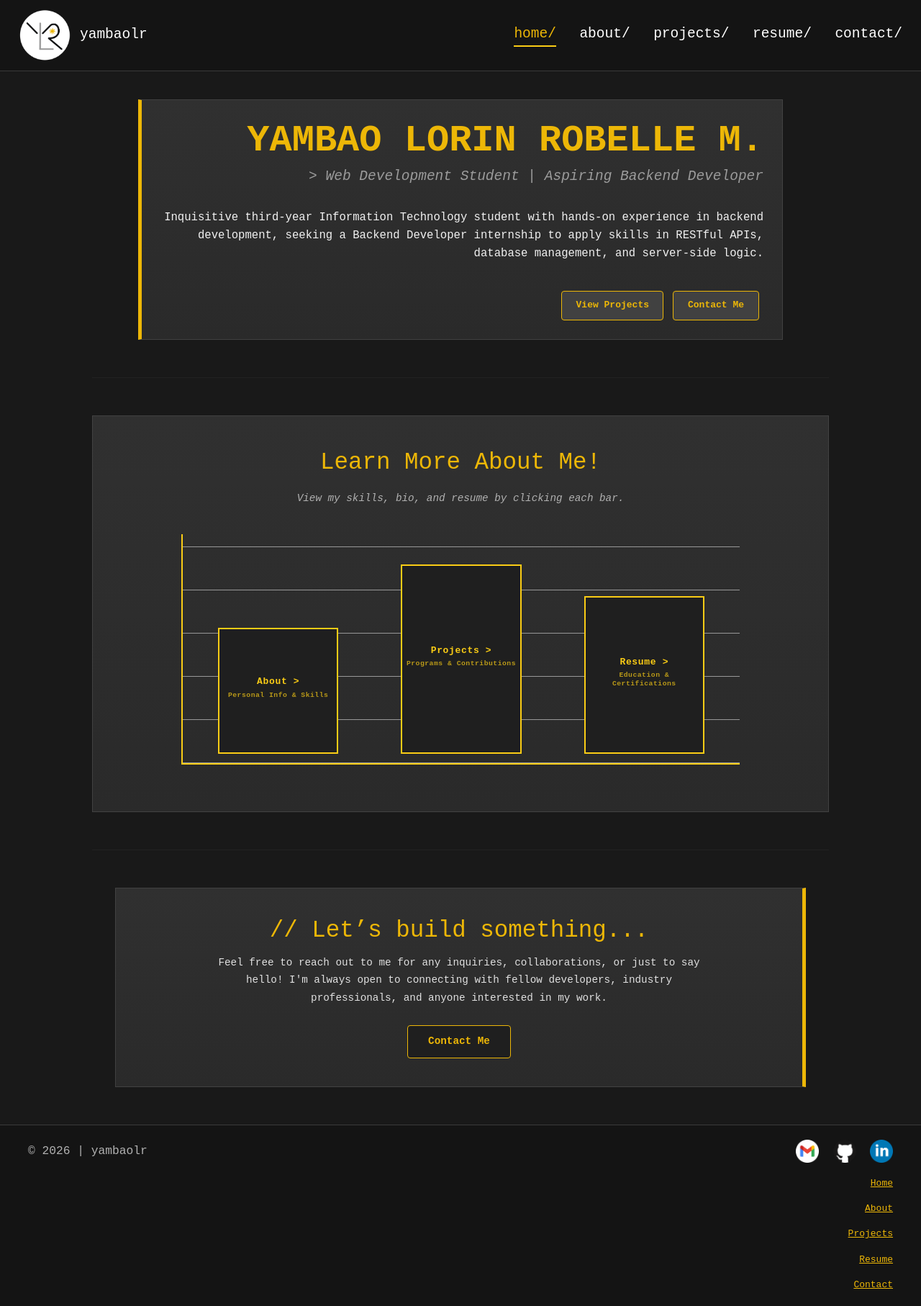
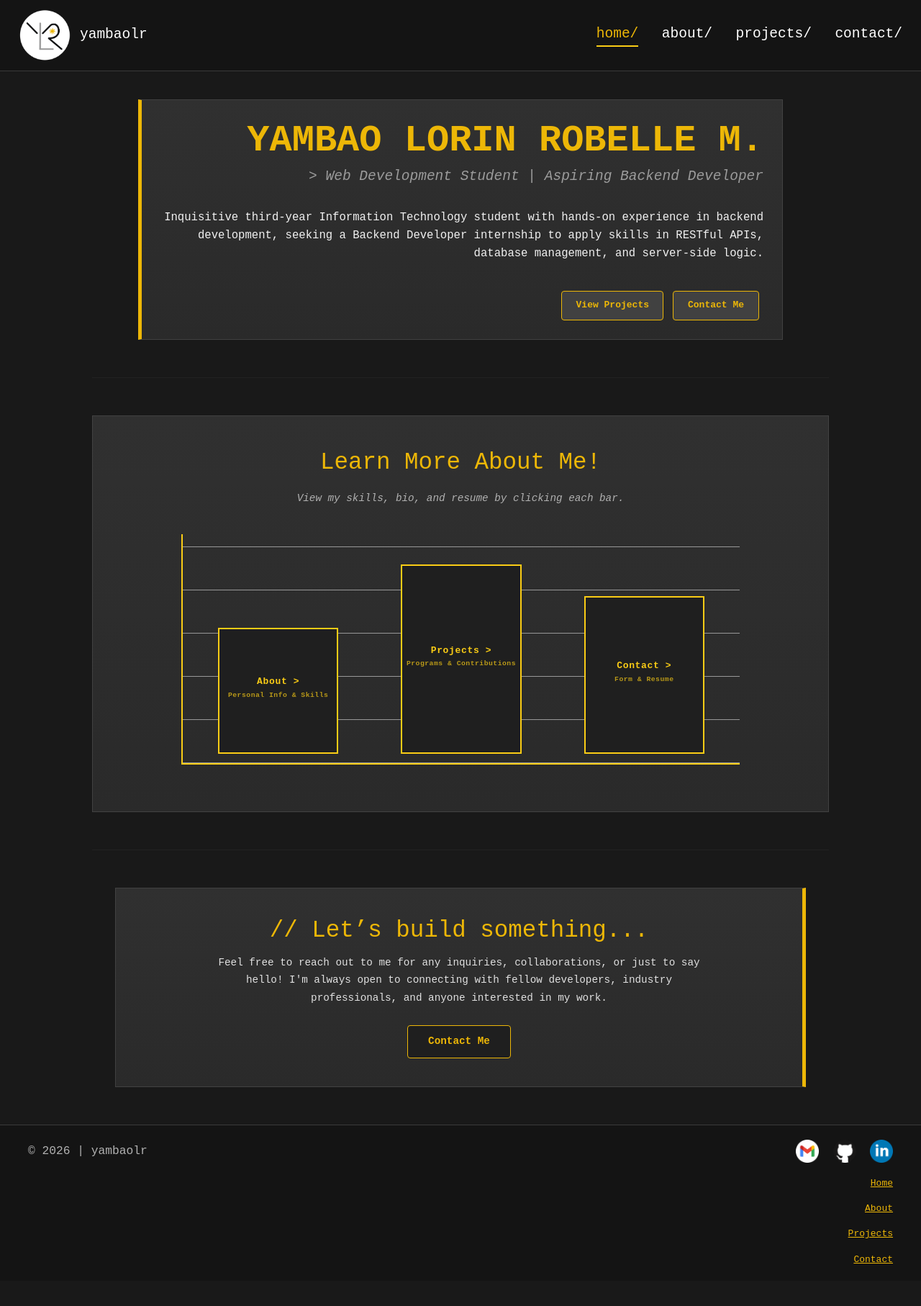
Before and after one commit to yambaolr/YLR-Portfolio, an Angular app: page /#/ in a window 1280 px wide. Shown: the whole page at 72% size. After the commit the page ends 1779 px from the top, so only its background shows below. Built offline with nearby package versions, Linux system fonts and the light colour scheme.

Commit message:
🗑️ remove Resume component
- will merge with Contact Page

```diff
--- a/src/app/app.html
+++ b/src/app/app.html
@@ -5,7 +5,6 @@
     <a routerLink="/" routerLinkActive="active" [routerLinkActiveOptions]="{exact: true}">home/</a>
     <a routerLink="/about" routerLinkActive="active">about/</a>
     <a routerLink="/projects" routerLinkActive="active">projects/</a>
-    <a routerLink="/resume" routerLinkActive="active">resume/</a>
     <a routerLink="/contact" routerLinkActive="active">contact/</a>
   </div>
 </nav>
@@ -25,7 +24,6 @@
       <a routerLink="/">Home</a>
       <a routerLink="/about">About</a>
       <a routerLink="/projects">Projects</a>
-      <a routerLink="/resume">Resume</a>
       <a routerLink="/contact">Contact</a>
     </div>
   </div>
--- a/src/app/app.routes.ts
+++ b/src/app/app.routes.ts
@@ -2,13 +2,11 @@ import { Routes } from '@angular/router';
 import { Home } from './home/home';
 import { About } from './about/about';
 import { Projects } from './projects/projects';
-import { Resume } from './resume/resume';
 import { Contact } from './contact/contact';
 
 export const routes: Routes = [
     { path: '', component: Home },
     { path: 'about', component: About },
     { path: 'projects', component: Projects },
-    { path: 'resume', component: Resume },
     { path: 'contact', component: Contact}
 ];
--- a/src/app/home/home.html
+++ b/src/app/home/home.html
@@ -32,9 +32,9 @@
         </div>
 
         <div class="graph-bar-wrapper">
-            <a routerLink="/resume" class="graph-bar bar-resume">
-                <span class="bar-title">Resume ></span>
-                <span class="bar-desc">Education & Certifications</span>
+            <a routerLink="/contact" class="graph-bar bar-resume">
+                <span class="bar-title">Contact ></span>
+                <span class="bar-desc">Form & Resume</span>
             </a>
         </div>
 
--- a/src/app/resume/resume.html
+++ /dev/null
@@ -1,2 +0,0 @@
-<h1>Resume Page</h1>
-<p>Download my resume here.</p>
```
Also changed, not shown: src/app/resume/resume.ts (deleted, +0 -11 lines), src/app/resume/resume.css (deleted), 1 other file (tests, documents, lock files or other folders).
